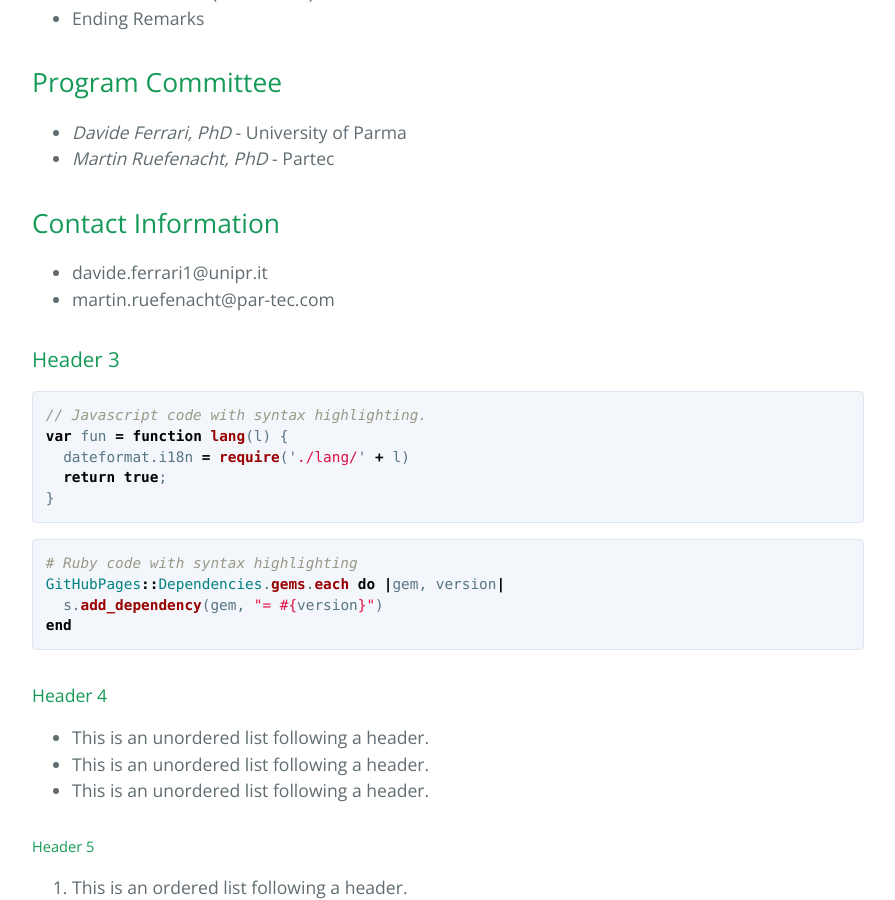
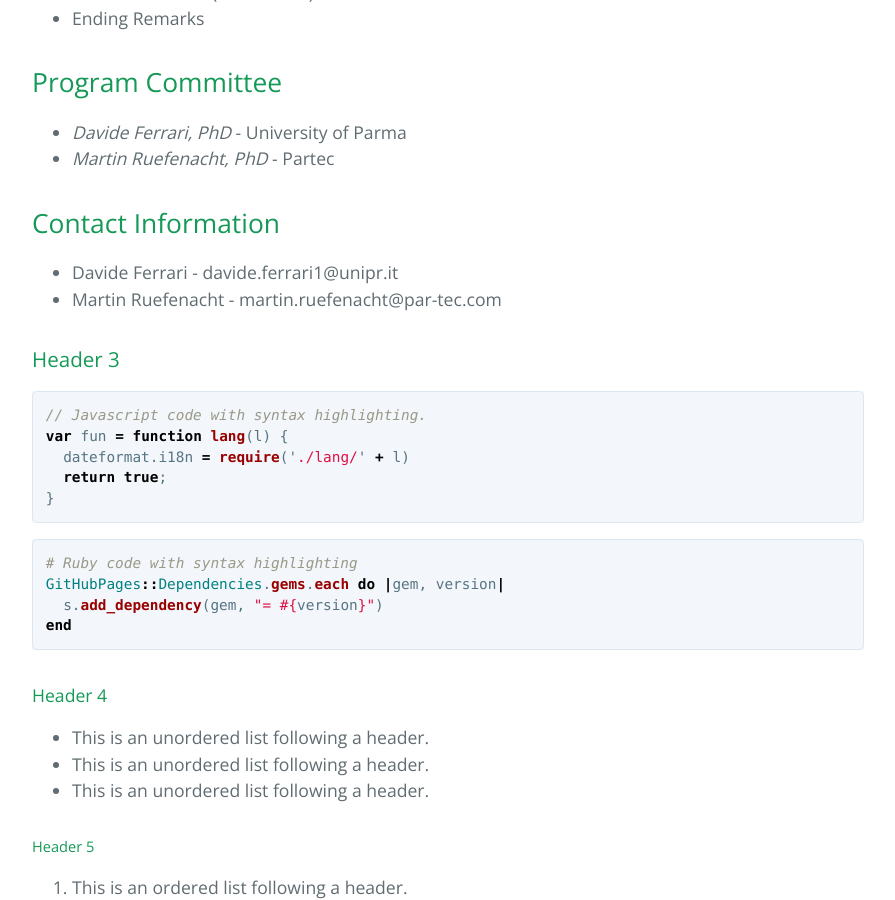
Before and after one commit to HPQCI/HPQCI.github.io, a Jekyll site: the page built from index.md, in a window 1280 px wide and 900 px high, scrolled down 1179 px. Shown: the whole window, without its empty margins (192-1087 px from the left). Built offline with Jekyll 4.4.1, drawn with Linux system fonts in a browser that asks for light colours.

Commit message:
Update index.md

```diff
--- a/index.md
+++ b/index.md
@@ -29,8 +29,8 @@ However, for QC to realize its potential, it must be seamlessly integrated into
 
 
 ## Contact Information
-*   davide.ferrari1@unipr.it
-*   martin.ruefenacht@par-tec.com
+*   Davide Ferrari - davide.ferrari1@unipr.it
+*   Martin Ruefenacht - martin.ruefenacht@par-tec.com
 
 
 ### Header 3
```
